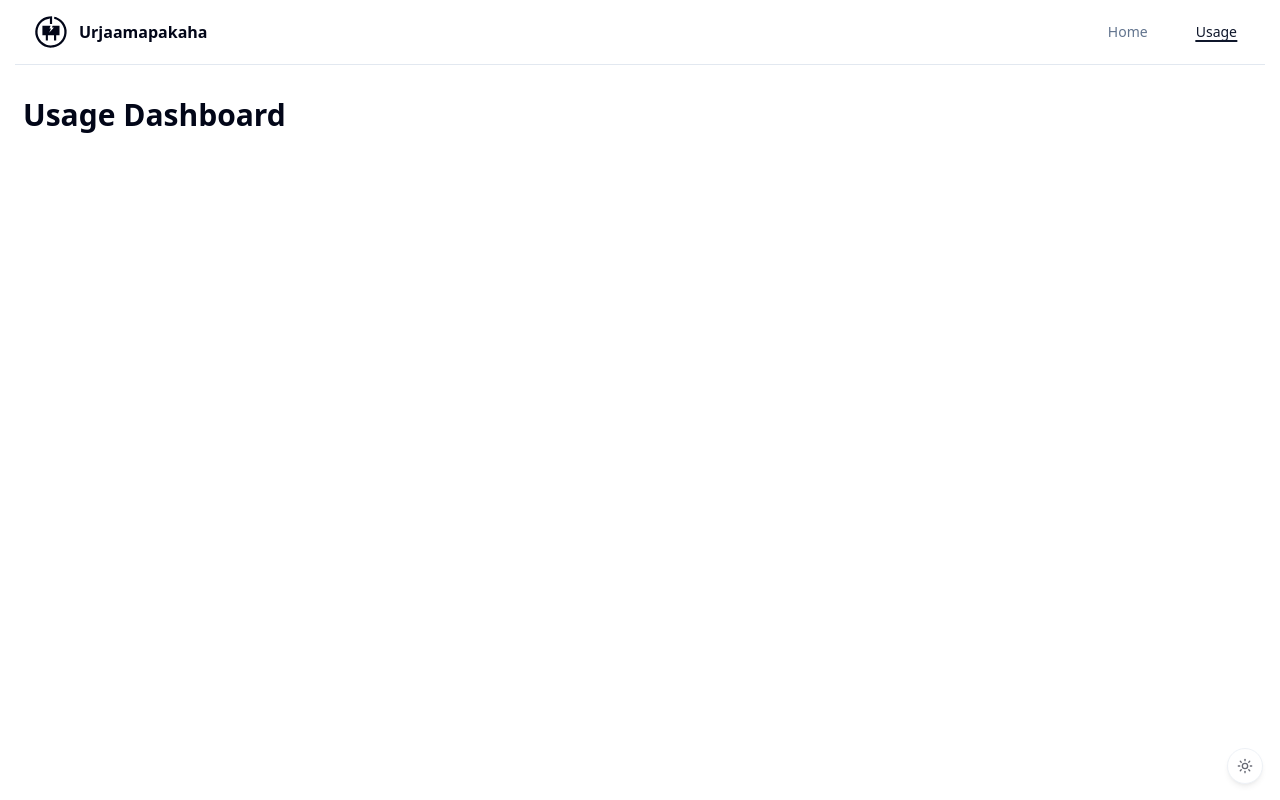
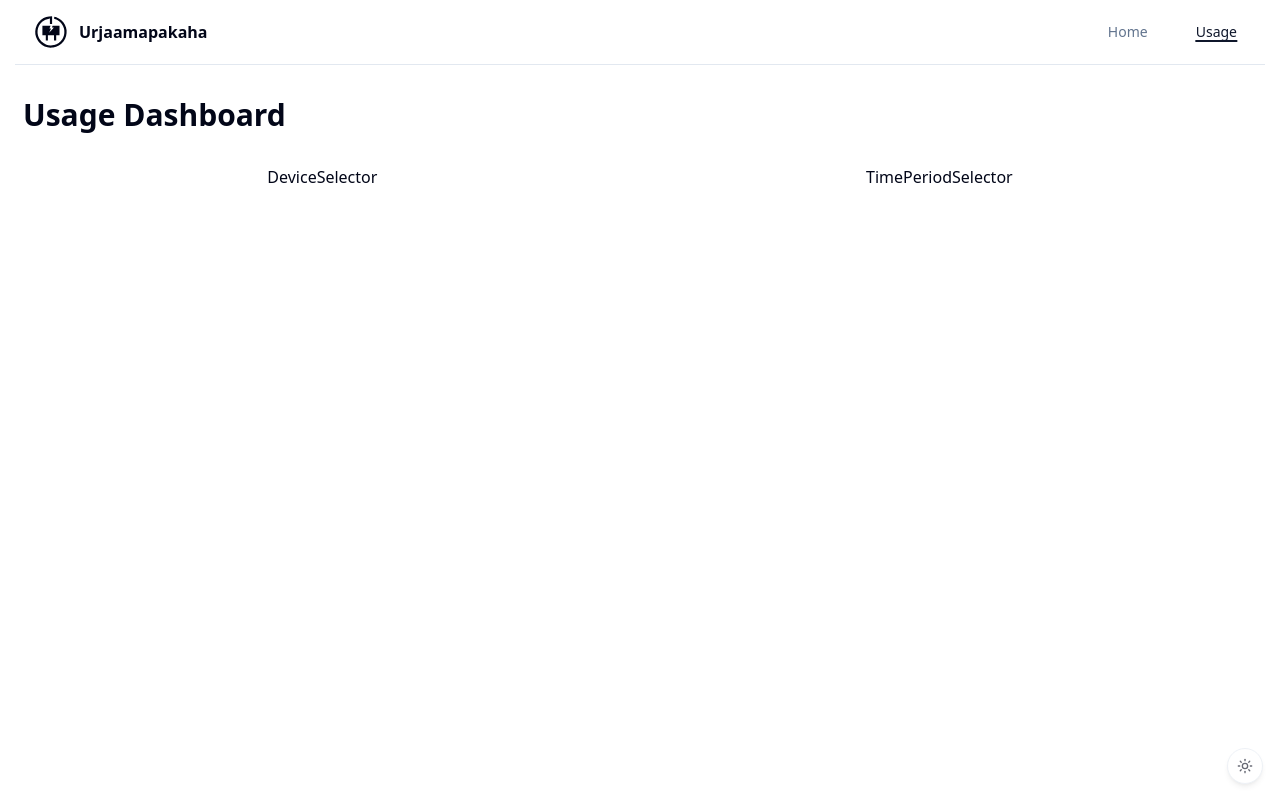
Before and after one commit to subhash-malireddy/urjaamaapakaha, a Next.js app: page /usage in a window 1280 px wide. Built offline with nearby package versions, Linux system fonts and the light colour scheme; no server answers; the database is empty.

Commit message:
Add ChartWithFilters component and integrate it into Usage page to setup basic layout for filters and chart components

```diff
--- a/src/app/usage/page.tsx
+++ b/src/app/usage/page.tsx
@@ -1,3 +1,4 @@
+import ChartWithFilters from "@/components/custom/usage/chart-with-filters";
 import { getAllDevicesOnlyIdAndAlias } from "@/lib/data/devices";
 import { deviceListResponseSchema } from "@/lib/zod/usage";
 
@@ -10,6 +11,9 @@ export default async function Usage() {
   return (
     <div className="container mx-auto py-6">
       <h1 className="mb-8 text-3xl font-bold">Usage Dashboard</h1>
+      <div className="flex">
+        <ChartWithFilters />
+      </div>
     </div>
   );
 }
--- /dev/null
+++ b/src/components/custom/usage/chart-with-filters.tsx
@@ -0,0 +1,16 @@
+import DeviceSelector from "./device-selector";
+import TimePeriodSelector from "./time-period-selector";
+
+export default function ChartWithFilters() {
+  return (
+    <div className="flex w-full flex-col">
+      <div data-testid="filters" className="flex w-full justify-around">
+        <DeviceSelector />
+        <TimePeriodSelector />
+      </div>
+      <div data-testid="chart" className="flex w-full">
+        {/* for now, we will display textual data as per the details in usage-screen-implemenation notepad */}
+      </div>
+    </div>
+  );
+}
--- /dev/null
+++ b/src/components/custom/usage/device-selector.tsx
@@ -0,0 +1,3 @@
+export default function DeviceSelector() {
+  return <div>DeviceSelector</div>;
+}
--- /dev/null
+++ b/src/components/custom/usage/time-period-selector.tsx
@@ -0,0 +1,3 @@
+export default function TimePeriodSelector() {
+  return <div>TimePeriodSelector</div>;
+}
```
